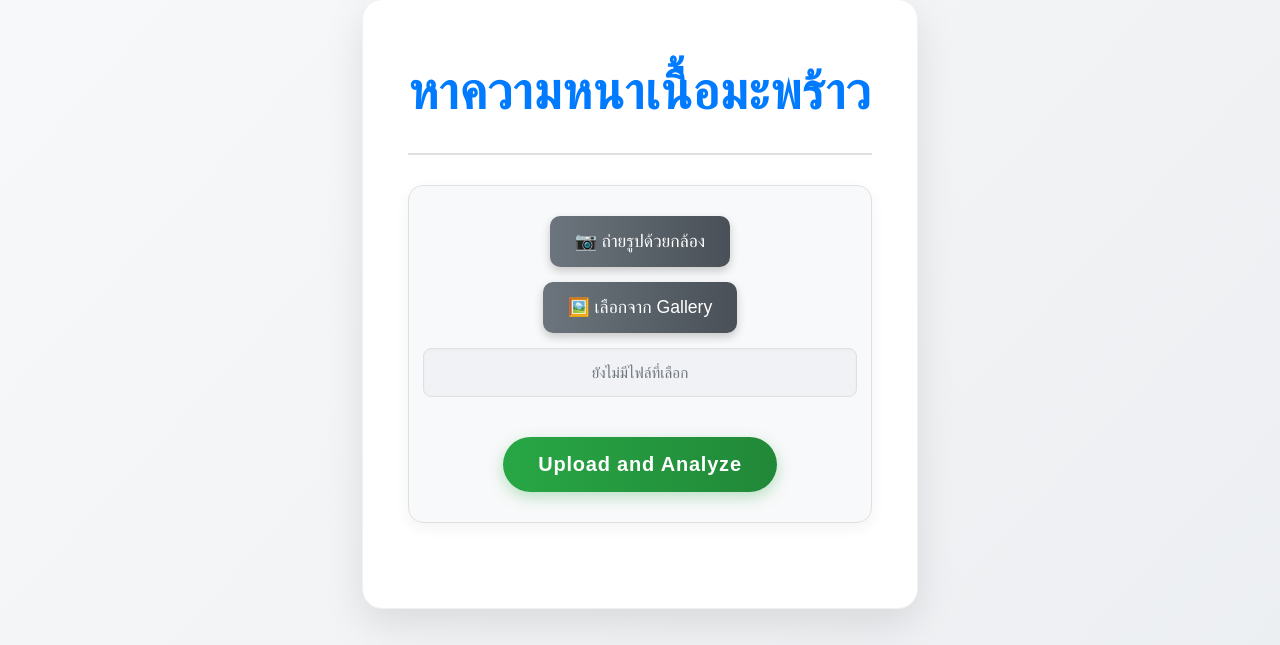
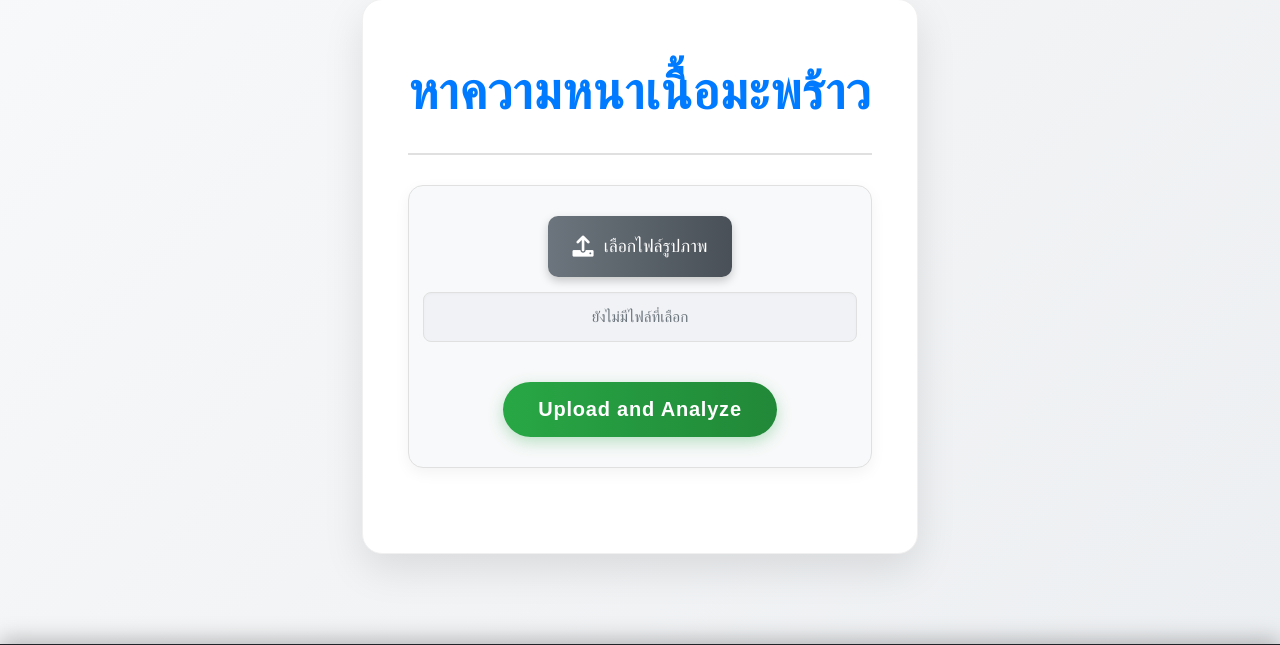
Before and after one commit to itsDream027/my-flask-app1, a Flask app: page /analyzer in a window 1280 px wide. Shown: the part 135-780 px from the top of the page. Run offline with Flask 3, Linux system fonts and the light colour scheme.

Commit message:
แก้

```diff
--- a/templates/index.html
+++ b/templates/index.html
@@ -39,9 +39,9 @@
             <!-- START Custom File Input -->
             <div class="file-input-wrapper">
                 <input type="file" name="file" id="fileUpload" accept="image/*" required>
-                <button type="button" id="cameraBtn" class="custom-file-button camera-btn">📷 ถ่ายรูปด้วยกล้อง</button>
-            <!-- ปุ่มเลือก Gallery -->
-                <button type="button" id="galleryBtn" class="custom-file-button gallery-btn">🖼️ เลือกจาก Gallery</button>
+                <label for="fileUpload" class="custom-file-button">
+                    <i class="fas fa-upload"></i> เลือกไฟล์รูปภาพ
+                </label>
                 <span id="fileNameDisplay" class="file-name-display">ยังไม่มีไฟล์ที่เลือก</span>
                 <img id="imagePreview" class="image-preview" src="#" alt="Image Preview">
             </div>
@@ -49,45 +49,6 @@
 
             <input type="submit" value="Upload and Analyze">
         </form>
-<script>
-const fileInput = document.getElementById('fileUpload');
-const cameraBtn = document.getElementById('cameraBtn');
-const galleryBtn = document.getElementById('galleryBtn');
-const fileNameDisplay = document.getElementById('fileNameDisplay');
-const imagePreview = document.getElementById('imagePreview');
-const form = document.getElementById('uploadForm');
-
-// ปุ่มกล้อง
-cameraBtn.addEventListener('click', () => {
-    fileInput.setAttribute('capture', 'environment'); // เปิดกล้อง
-    fileInput.click();
-});
-
-// ปุ่ม Gallery
-galleryBtn.addEventListener('click', () => {
-    fileInput.removeAttribute('capture'); // Gallery ไม่ใช้ capture
-    fileInput.click();
-});
-
-// แสดงชื่อไฟล์และพรีวิว
-fileInput.addEventListener('change', (event) => {
-    const file = event.target.files[0];
-    if(file){
-        fileNameDisplay.textContent = file.name;
-        const reader = new FileReader();
-        reader.onload = function(e){
-            imagePreview.src = e.target.result;
-            imagePreview.style.display = 'block';
-        };
-        reader.readAsDataURL(file);
-    } else {
-        fileNameDisplay.textContent = "ยังไม่มีไฟล์ที่เลือก";
-        imagePreview.style.display = "none";
-        imagePreview.src = "#";
-    }
-});
-
-</script>
 
         <!-- MODIFIED: Replaced loader -->
         <div id="spinnerContainer" class="spinner-container">
```
